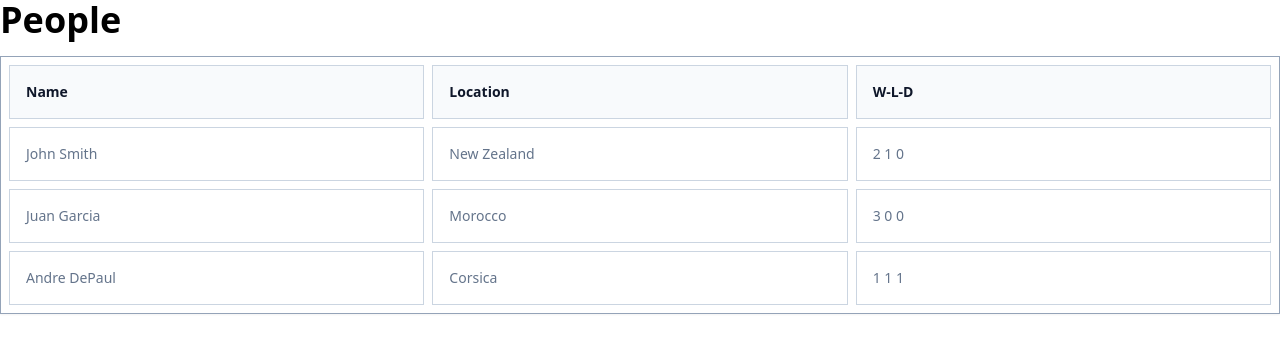
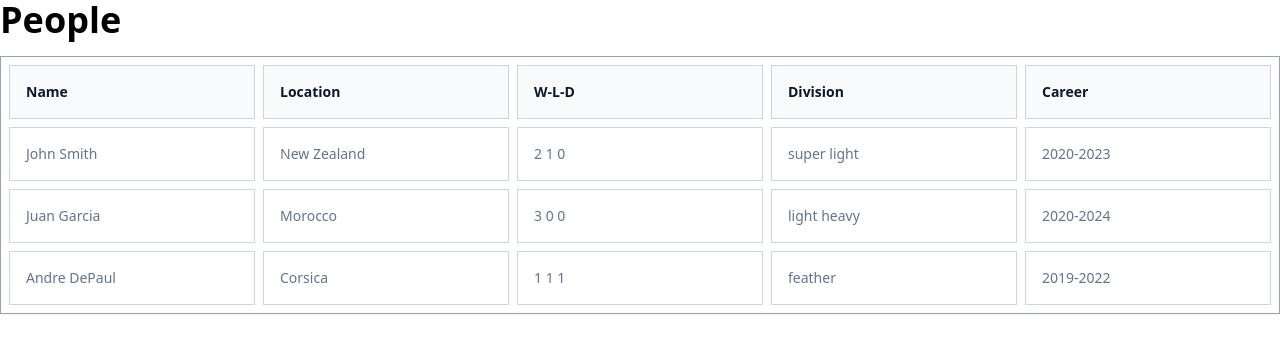
Before and after one commit to tedongithub/box, a React (Vite) app: page / in a window 1280 px wide. Shown: the top 352 px of the page. Built offline with nearby package versions, Linux system fonts and the light colour scheme.

Commit message:
Add more columns

```diff
--- a/src/App.jsx
+++ b/src/App.jsx
@@ -7,9 +7,11 @@ function App() {
       <table className="border-separate border-spacing-2 w-full border border-slate-400 bg-white text-sm shadow-sm">
         <thead className="bg-slate-50">
           <tr>
-            <th className="w-1/3 border border-slate-300 font-semibold p-4 text-slate-900 text-left">Name</th>
-            <th className="w-1/3 border border-slate-300 font-semibold p-4 text-slate-900 text-left">Location</th>
-            <th className="w-1/3 border border-slate-300 font-semibold p-4 text-slate-900 text-left">W-L-D</th>
+            <th className="w-1/5 border border-slate-300 font-semibold p-4 text-slate-900 text-left">Name</th>
+            <th className="w-1/5 border border-slate-300 font-semibold p-4 text-slate-900 text-left">Location</th>
+            <th className="w-1/5 border border-slate-300 font-semibold p-4 text-slate-900 text-left">W-L-D</th>
+            <th className="w-1/5 border border-slate-300 font-semibold p-4 text-slate-900 text-left">Division</th>
+            <th className="w-1/5 border border-slate-300 font-semibold p-4 text-slate-900 text-left">Career</th>
           </tr>
         </thead>
         <tbody>
@@ -17,16 +19,22 @@ function App() {
             <td className="border border-slate-300 p-4 text-slate-500">John Smith</td>
             <td className="border border-slate-300 p-4 text-slate-500">New Zealand</td>
             <td className="border border-slate-300 p-4 text-slate-500">2 1 0</td>
+            <td className="border border-slate-300 p-4 text-slate-500">super light</td>
+            <td className="border border-slate-300 p-4 text-slate-500">2020-2023</td>
           </tr>
           <tr>
             <td className="border border-slate-300 p-4 text-slate-500">Juan Garcia</td>
             <td className="border border-slate-300 p-4 text-slate-500">Morocco</td>
             <td className="border border-slate-300 p-4 text-slate-500">3 0 0</td>
+            <td className="border border-slate-300 p-4 text-slate-500">light heavy</td>
+            <td className="border border-slate-300 p-4 text-slate-500">2020-2024</td>
           </tr>
           <tr>
             <td className="border border-slate-300 p-4 text-slate-500">Andre DePaul</td>
             <td className="border border-slate-300 p-4 text-slate-500">Corsica</td>
             <td className="border border-slate-300 p-4 text-slate-500">1 1 1</td>
+            <td className="border border-slate-300 p-4 text-slate-500">feather</td>
+            <td className="border border-slate-300 p-4 text-slate-500">2019-2022</td>
           </tr>
         </tbody>
       </table>
```
